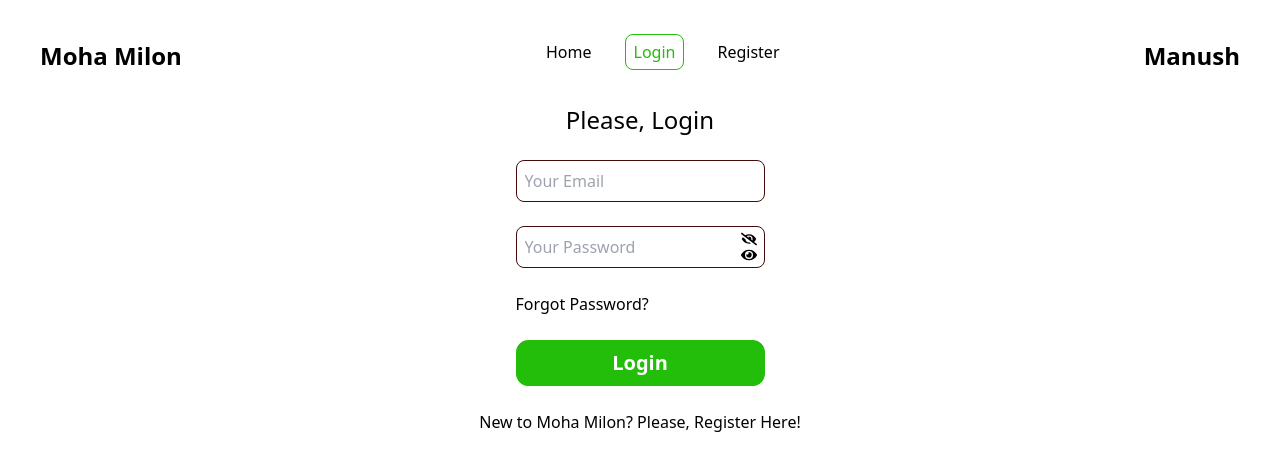
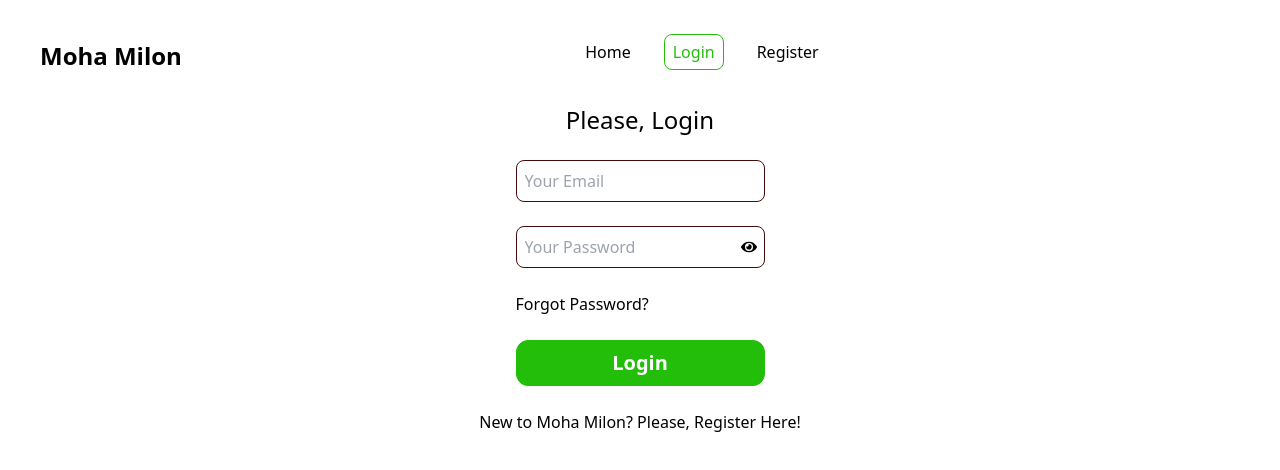
Before and after one commit to nazmul-nhb/auth-moha-milon, a React (Vite) app: page /login in a window 1280 px wide. Shown: the top 470 px of the page. Built offline with nearby package versions, Linux system fonts and the light colour scheme.

Commit message:
used EmailAndPasswordLogin

```diff
--- a/src/components/Navbar.jsx
+++ b/src/components/Navbar.jsx
@@ -1,4 +1,4 @@
-import { Link, NavLink } from "react-router-dom";
+import { NavLink } from "react-router-dom";
 import "./Navbar.css";
 import { useContext } from "react";
 import { AuthContext } from "../providers/AuthProvider";
@@ -21,7 +21,7 @@ const Navbar = () => {
                 </ul>
             </div>
             <div>
-                <h3 className="text-2xl font-semibold"><Link>{authInfo.name}</Link></h3>
+                <h3 className="text-2xl font-semibold"><li className="list-none"><NavLink to={'/profile'}>{authInfo.name}</NavLink></li></h3>
             </div>
         </nav>
     );
--- a/src/pages/Login.jsx
+++ b/src/pages/Login.jsx
@@ -1,7 +1,9 @@
+import { useState } from "react";
 import { FaEye, FaEyeSlash } from "react-icons/fa";
 import { Link } from "react-router-dom";
 
 const Login = () => {
+    const [showPassword, setShowPassword] = useState(false);
 
     const handleLogin = (e) => {
         e.preventDefault();
@@ -16,7 +18,7 @@ const Login = () => {
                 <input className="p-2 rounded-lg border border-red-950" type="email" name="email" placeholder="Your Email" required />
                 <div className="relative">
                     <input className="p-2 rounded-lg w-full border border-red-950" type={"password"} name="password" placeholder="Your Password" required />
-                    <span className="absolute top-1/2 right-2 -translate-y-1/2" ><FaEyeSlash /> <FaEye /></span>
+                    <span onClick={() => setShowPassword(!showPassword)} className="absolute top-1/2 right-2 -translate-y-1/2">{showPassword ? <FaEyeSlash /> : <FaEye />}</span>
                 </div>
                 <a href="#">Forgot Password?</a>
                 <button className="bg-[#23BE0A] text-base md:text-xl font-semibold text-white border border-[#23BE0A] rounded-xl w-full p-2 hover:bg-transparent hover:text-[#23BE0A] transition duration-500 flex justify-center items-center">Login</button>
--- /dev/null
+++ b/src/pages/Profile.jsx
@@ -0,0 +1,13 @@
+import { useContext } from "react";
+import { AuthContext } from "../providers/AuthProvider";
+
+const Profile = () => {
+    const authInfo = useContext(AuthContext)
+    return (
+        <div>
+            {authInfo.name}
+        </div>
+    );
+};
+
+export default Profile;
--- a/src/pages/Register.jsx
+++ b/src/pages/Register.jsx
@@ -1,16 +1,26 @@
+import { useContext, useState } from "react";
 import { FaEye, FaEyeSlash } from "react-icons/fa";
 import { Link } from "react-router-dom";
+import { AuthContext } from "../providers/AuthProvider";
 
 const Register = () => {
+    const { createUser } = useContext(AuthContext);
 
-    const handleRegister = (e) => {
+    const [showPassword, setShowPassword] = useState(false);
+
+    const handleRegister = e => {
         e.preventDefault();
         const name = e.target.name.value;
         const email = e.target.email.value;
         const password = e.target.password.value;
         const accepted = e.target.terms.checked;
-        console.log(name, email, password, accepted);
-}
+        // console.log(name, email, password, accepted);
+        // create user
+        createUser(email, password)
+            .then(result => console.log(result.user))
+            .catch(error => console.error(error))
+    }
+
     return (
         <section className="space-y-6 flex flex-col justify-center items-center mt-8">
             <h2 className="text-2xl font-medium">Please, Register</h2>
@@ -19,7 +29,7 @@ const Register = () => {
                 <input className="p-2 rounded-lg border border-red-950" type="email" name="email" placeholder="Your Email" required />
                 <div className="relative">
                     <input className="p-2 rounded-lg w-full border border-red-950" type={"password"} name="password" placeholder="Your Password" required />
-                    <span className="absolute top-1/2 right-2 -translate-y-1/2" ><FaEyeSlash /> <FaEye /></span>
+                    <span className="absolute top-1/2 right-2 -translate-y-1/2" onClick={() => setShowPassword(!showPassword)} >{showPassword ? <FaEyeSlash /> : <FaEye />}</span>
                 </div>
                 <div className="flex gap-2">
                     <input type="checkbox" name="terms" id="terms" />
--- a/src/providers/AuthProvider.jsx
+++ b/src/providers/AuthProvider.jsx
@@ -1,10 +1,22 @@
 import PropTypes from 'prop-types';
-import { createContext } from "react";
+import { createContext, useState } from "react";
+import { createUserWithEmailAndPassword } from "firebase/auth";
+import { auth } from '../firebase/firebase.config';
 
 export const AuthContext = createContext(null);
 
 const AuthProvider = ({ children }) => {
-    const authInfo = { name: 'Manush' }
+    const [user, setUser] = useState(null);
+    const [registerError, setRegisterError] = useState('');
+
+    const createUser = (email, password) => {
+        return createUserWithEmailAndPassword(auth, email, password)
+            // .then(result => setUser(result.user))
+            // .catch(error => setRegisterError(error))
+    }
+
+    const authInfo = { user, createUser, registerError }
+
     return (
         <AuthContext.Provider value={authInfo}>
             {children}
--- a/src/routes.jsx
+++ b/src/routes.jsx
@@ -3,6 +3,7 @@ import Root from "./components/Root";
 import Home from "./components/Home";
 import Register from "./pages/Register";
 import Login from "./pages/Login";
+import Profile from "./pages/Profile";
 
 export const router = createBrowserRouter([
     {
@@ -20,6 +21,10 @@ export const router = createBrowserRouter([
             {
                 path: '/register',
                 element: <Register></Register>
+            },
+            {
+                path:'/profile',
+                element: <Profile></Profile>
             }
         ]
     },
```
